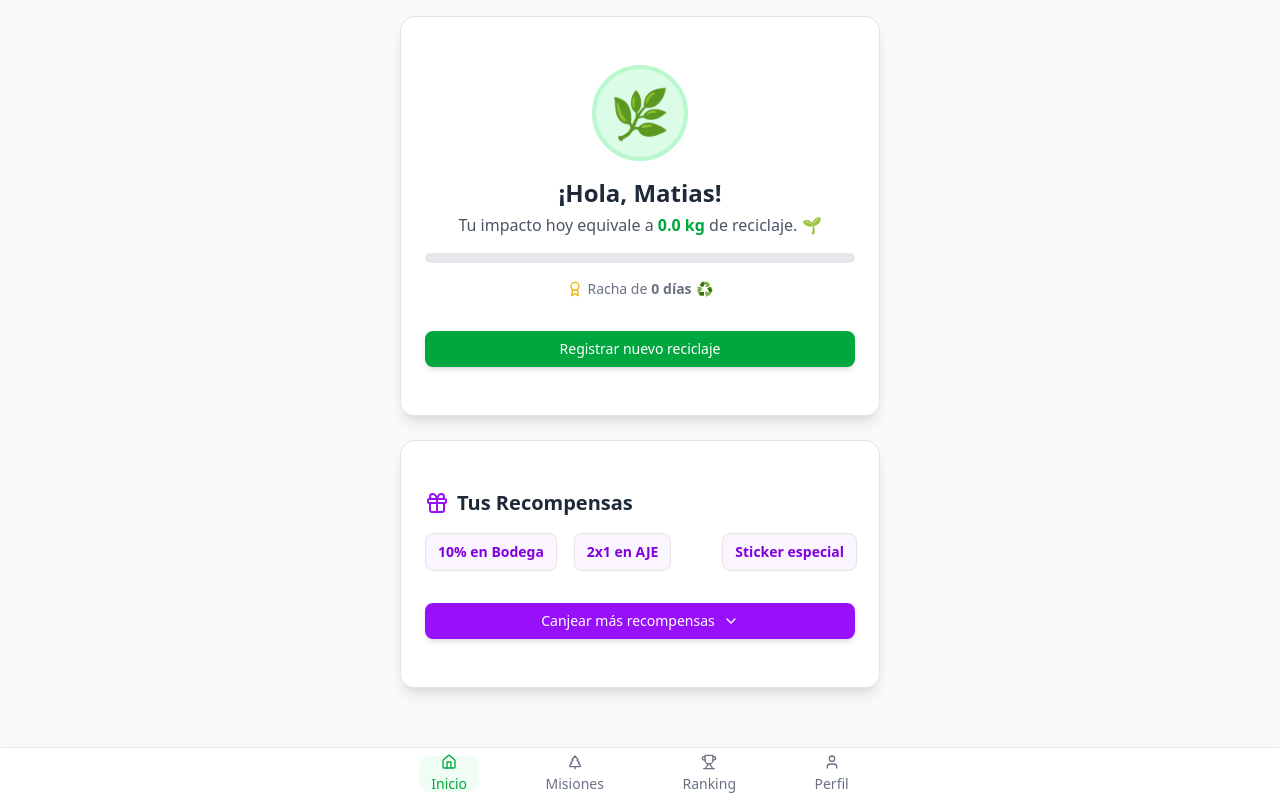
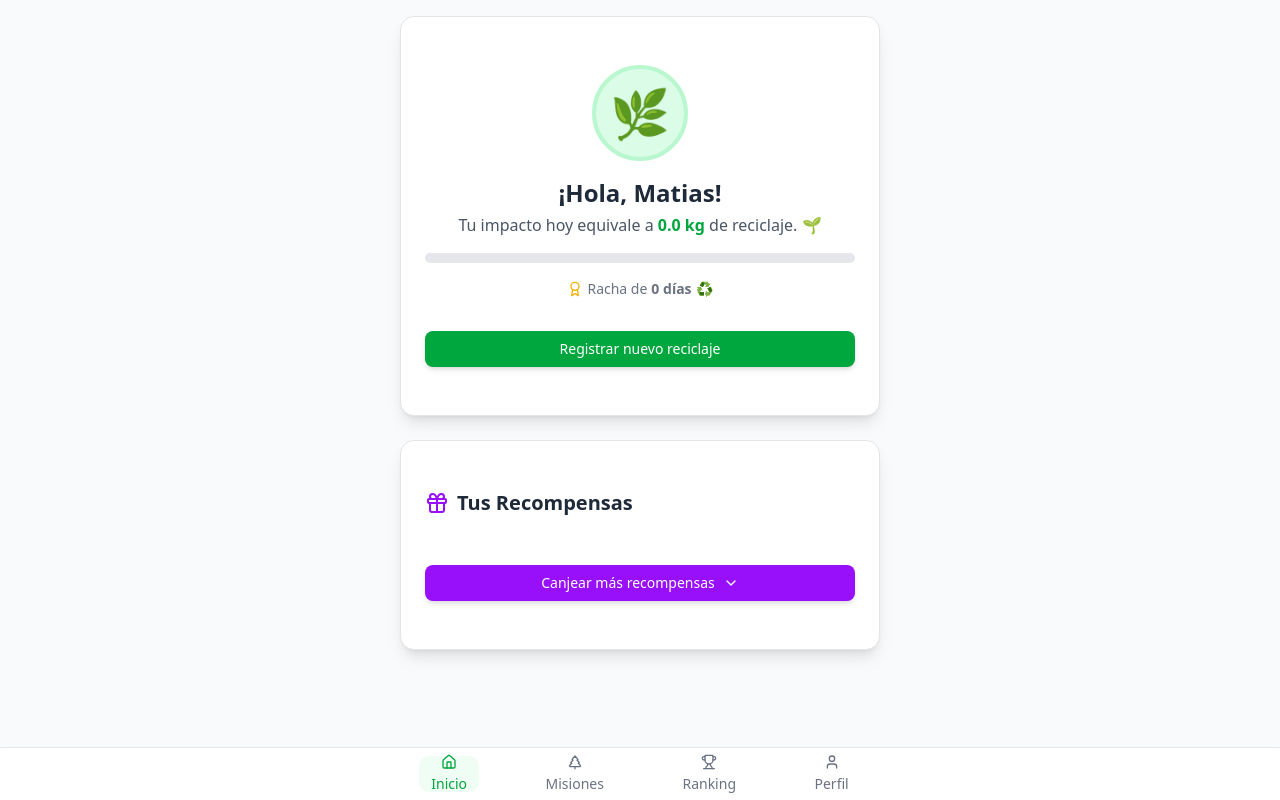
Before and after one commit to mynsc/ecoaliados, a React (Vite) app: page / in a window 1280 px wide. Built offline with nearby package versions, Linux system fonts and the light colour scheme.

Commit message:
feat(home): sync rewards display with missions context for real-time updates

```diff
--- a/src/features/home/components/HomeView.tsx
+++ b/src/features/home/components/HomeView.tsx
@@ -2,6 +2,8 @@ import { useState } from 'react';
 import { Card, CardContent, Button, Progress, Badge } from '@/components/ui';
 import { Gift, Award, ChevronDown, ChevronUp } from 'lucide-react';
 import { useHomeData } from '../hooks/useHomeData';
+import { useMissionsContext } from '@/contexts';
+import { sortMissionsByPriority } from '@/features/missions/missions.utils';
 
 interface HomeViewProps {
     onNavigateToMissions: () => void;
@@ -10,6 +12,11 @@ interface HomeViewProps {
 export function HomeView({ onNavigateToMissions }: HomeViewProps) {
     const { streak, todayRecycled, streakProgress, nextMilestone } = useHomeData();
     const [isRewardsExpanded, setIsRewardsExpanded] = useState(false);
+
+    // Obtener misiones del contexto y filtrar recompensas desbloqueadas
+    const { missions } = useMissionsContext();
+    const sortedMissions = sortMissionsByPriority(missions);
+    const unlockedRewards = sortedMissions.filter(m => m.rewardUnlocked && m.reward);
 
     return (
         <div className="space-y-6">
@@ -55,15 +62,21 @@ export function HomeView({ onNavigateToMissions }: HomeViewProps) {
                         <Gift className="h-6 w-6 text-purple-600" /> Tus Recompensas
                     </h3>
                     <div className="grid grid-cols-2 sm:grid-cols-3 gap-4">
-                        <Badge variant="outline" className="bg-purple-50 text-purple-700 font-semibold text-sm py-2 px-3 flex items-center justify-center">
-                            10% en Bodega
-                        </Badge>
-                        <Badge variant="outline" className="bg-purple-50 text-purple-700 font-semibold text-sm py-2 px-3 flex items-center justify-center">
-                            2x1 en AJE
-                        </Badge>
-                        <Badge variant="outline" className="bg-purple-50 text-purple-700 font-semibold text-sm py-2 px-3 flex items-center justify-center">
-                            Sticker especial
-                        </Badge>
+                        {unlockedRewards
+                            .slice(0, 3)
+                            .map((m) => (
+                                <Badge
+                                    key={m.id}
+                                    variant="outline"
+                                    className={`${m.reward?.claimed
+                                        ? 'bg-gray-50 text-gray-500'
+                                        : 'bg-purple-50 text-purple-700'
+                                        } font-semibold text-sm py-2 px-3 flex items-center justify-center`}
+                                >
+                                    {m.reward?.claimed ? '✓ ' : '🎁 '}
+                                    {m.reward?.title ?? m.title}
+                                </Badge>
+                            ))}
                     </div>
 
                     {/* Contenido expandible */}
```
